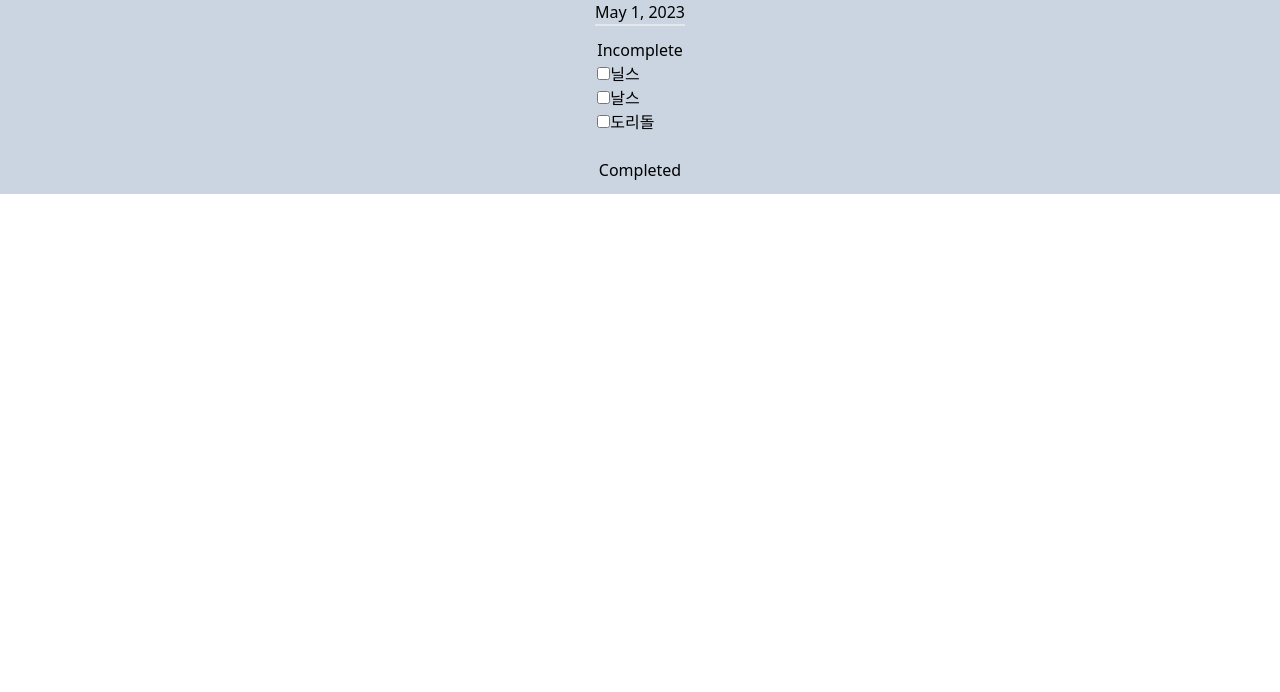
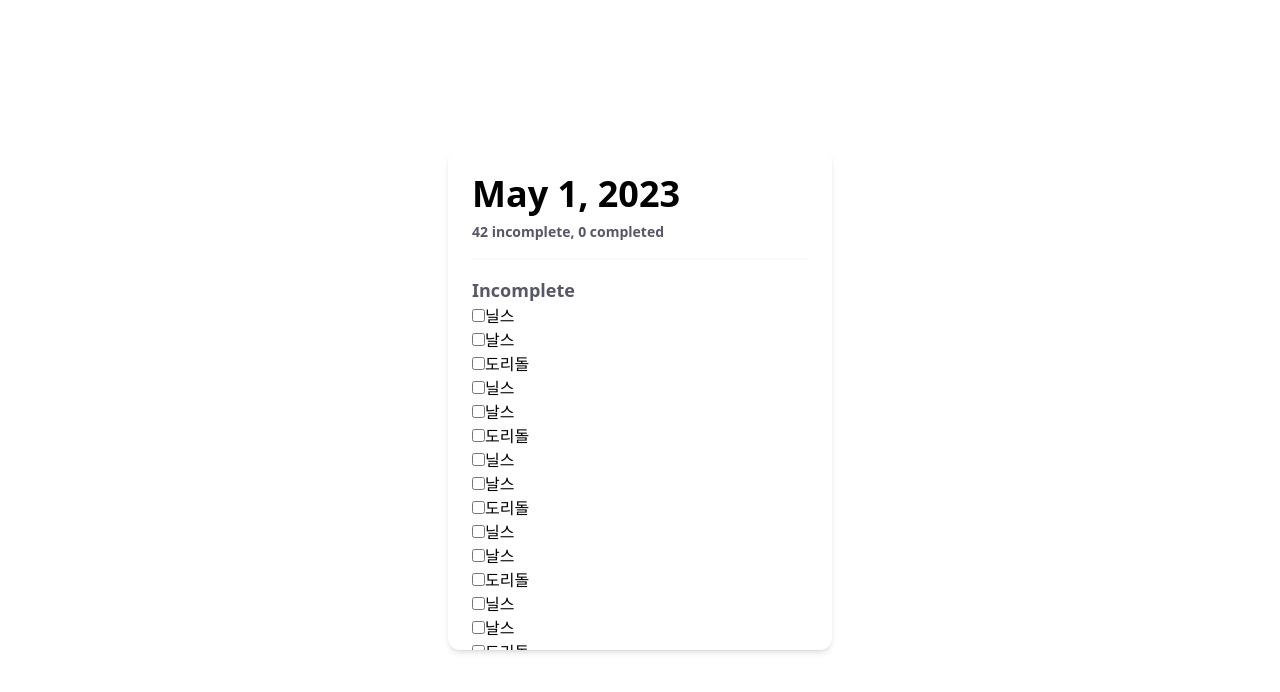
Before and after one commit to 0626na/practices-frontend, a React (Create React App) app in the folder simple-todo-list/: page / in a window 1280 px wide. Shown: the top 692 px of the page. Built offline with nearby package versions, Linux system fonts and the light colour scheme.

Commit message:
UI 스타일링 작업 및 투두목록 완료 미완료 왔다갔다 되도록 기능 추가

```diff
--- a/simple-todo-list/src/App.tsx
+++ b/simple-todo-list/src/App.tsx
@@ -15,18 +15,22 @@ function App() {
   const year = today.toLocaleString("default", { year: "numeric" });
 
   return (
+    <BackGroundContainer>
       <MainContainer>
         <HeaderContainer>
-        <h2>
+          <h2 className="font-bold text-4xl ">
             {month} {day}, {year}
           </h2>
+          <h3 className="mt-2 text-[#575767] text-sm font-semibold">
+            {incompletedList.length} incomplete, {completedList.length}{" "}
+            completed
+          </h3>
           <HeaderBottomBorder />
         </HeaderContainer>
         <IncompleteTodoList>
-        <h2>Incomplete</h2>
+          <h2 className="text-[#575767] text-lg font-bold">Incomplete</h2>
           {incompletedList.map((todo, index) => (
             <CheckBox
-            done={false}
               key={index}
               checked={todo.checked}
               onchange={(event) => {
@@ -46,38 +50,64 @@ function App() {
           ))}
         </IncompleteTodoList>
         <CompleteTodoList>
-        <h2>Completed</h2>
+          <h2 className="text-[#575767] text-lg font-bold">Completed</h2>
           {completedList.map((todo, index) => (
-          <CheckBox done={true} checked={todo.checked} onchange={(event) => {}}>
+            <CheckBox
+              checked={todo.checked}
+              onchange={(event) => {
+                if (!event.target.checked) {
+                  setCompletedList(
+                    completedList.filter((item) => item !== todo)
+                  );
+                  setIncompledtedlist([
+                    { name: todo.name, checked: false },
+                    ...incompletedList,
+                  ]);
+                }
+              }}
+            >
               {todo.name}
             </CheckBox>
           ))}
         </CompleteTodoList>
       </MainContainer>
+    </BackGroundContainer>
   );
 }
 
+const BackGroundContainer = tw.div`
+flex
+justify-center
+h-screen
+items-center
+`;
+
 const MainContainer = tw.div`
-bg-slate-300
+  w-96
+  h-[500px]
   flex
   flex-col
-justify-center
-w-full
-items-center
+  p-6
+  m-4
+  shadow-md
+  rounded-xl
+  overflow-y-scroll
 `;
 
 const HeaderContainer = tw.div``;
 
 const HeaderBottomBorder = tw.div`
   border-b-2
+  my-4
+  opacity-20
 `;
 
 const IncompleteTodoList = tw.div`
-m-3
+
 `;
 
 const CompleteTodoList = tw.div`
-  m-3
+
 `;
 
 export default App;
--- a/simple-todo-list/src/components/checkBox.tsx
+++ b/simple-todo-list/src/components/checkBox.tsx
@@ -4,10 +4,9 @@ type todo = {
   children: string;
   onchange: (event: React.ChangeEvent<HTMLInputElement>) => void;
   checked: boolean;
-  done: boolean;
 };
 
-function CheckBox({ children = "", onchange, checked, done = false }: todo) {
+function CheckBox({ children = "", onchange, checked }: todo) {
   const [isChecked, setIsChecked] = useState(checked);
 
   useEffect(() => setIsChecked(checked), [checked]);
@@ -15,7 +14,6 @@ function CheckBox({ children = "", onchange, checked, done = false }: todo) {
     <div>
       <label>
         <input
-          disabled={done}
           type="checkbox"
           checked={isChecked}
           onChange={(event) => onchange(event)}
--- a/simple-todo-list/src/states/todoList.ts
+++ b/simple-todo-list/src/states/todoList.ts
@@ -11,6 +11,45 @@ export const incompleteTodoState = atom<Todo[]>({
     { name: "닐스", checked: false },
     { name: "날스", checked: false },
     { name: "도리돌", checked: false },
+    { name: "닐스", checked: false },
+    { name: "날스", checked: false },
+    { name: "도리돌", checked: false },
+    { name: "닐스", checked: false },
+    { name: "날스", checked: false },
+    { name: "도리돌", checked: false },
+    { name: "닐스", checked: false },
+    { name: "날스", checked: false },
+    { name: "도리돌", checked: false },
+    { name: "닐스", checked: false },
+    { name: "날스", checked: false },
+    { name: "도리돌", checked: false },
+    { name: "닐스", checked: false },
+    { name: "날스", checked: false },
+    { name: "도리돌", checked: false },
+    { name: "닐스", checked: false },
+    { name: "날스", checked: false },
+    { name: "도리돌", checked: false },
+    { name: "닐스", checked: false },
+    { name: "날스", checked: false },
+    { name: "도리돌", checked: false },
+    { name: "닐스", checked: false },
+    { name: "날스", checked: false },
+    { name: "도리돌", checked: false },
+    { name: "닐스", checked: false },
+    { name: "날스", checked: false },
+    { name: "도리돌", checked: false },
+    { name: "닐스", checked: false },
+    { name: "날스", checked: false },
+    { name: "도리돌", checked: false },
+    { name: "닐스", checked: false },
+    { name: "날스", checked: false },
+    { name: "도리돌", checked: false },
+    { name: "닐스", checked: false },
+    { name: "날스", checked: false },
+    { name: "도리돌", checked: false },
+    { name: "닐스", checked: false },
+    { name: "날스", checked: false },
+    { name: "도리돌", checked: false },
   ],
 });
 
```
Also changed, not shown: 1 other file (tests, documents, lock files or other folders). Lines whose indentation alone changed are shown as unchanged.
